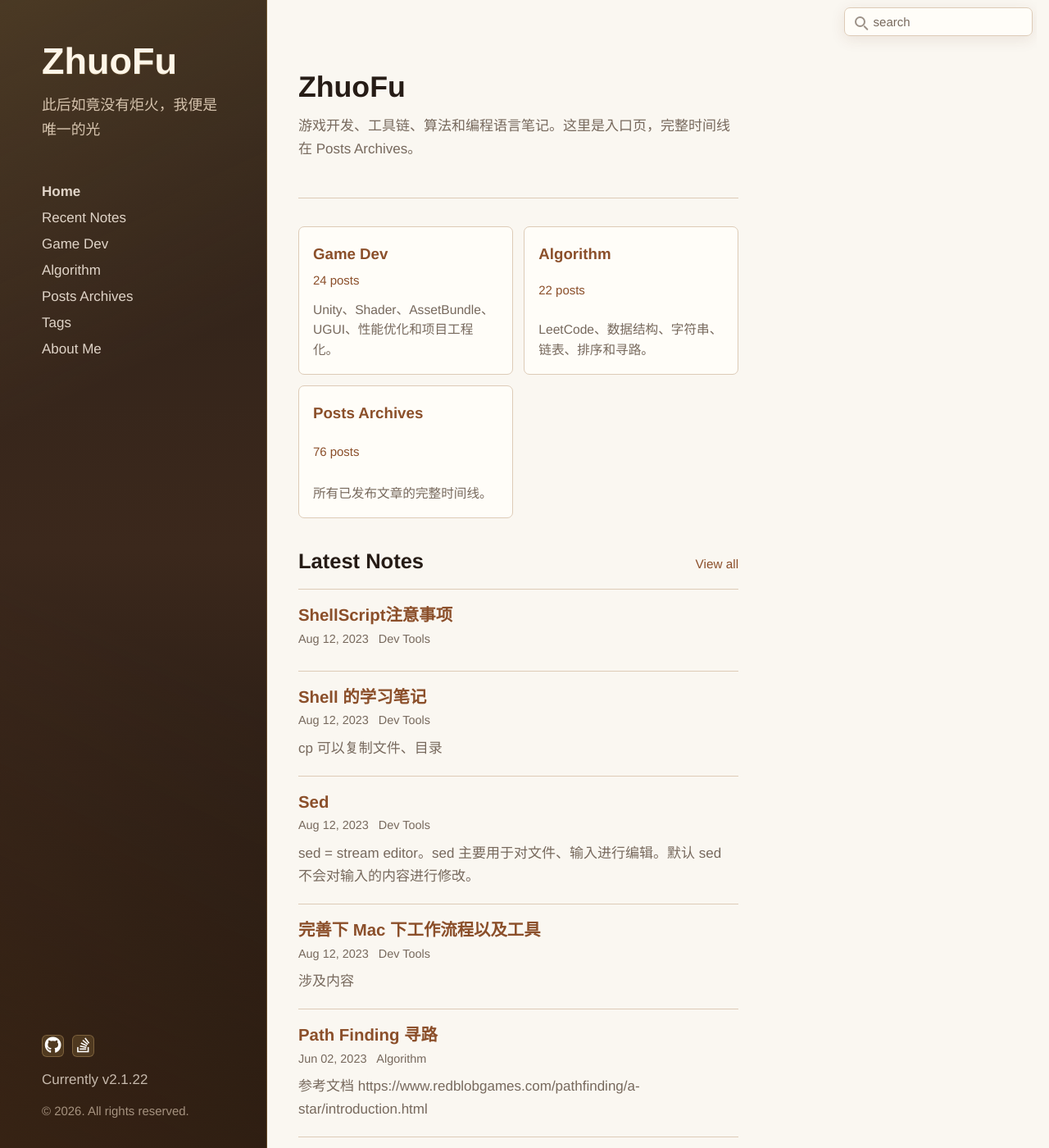
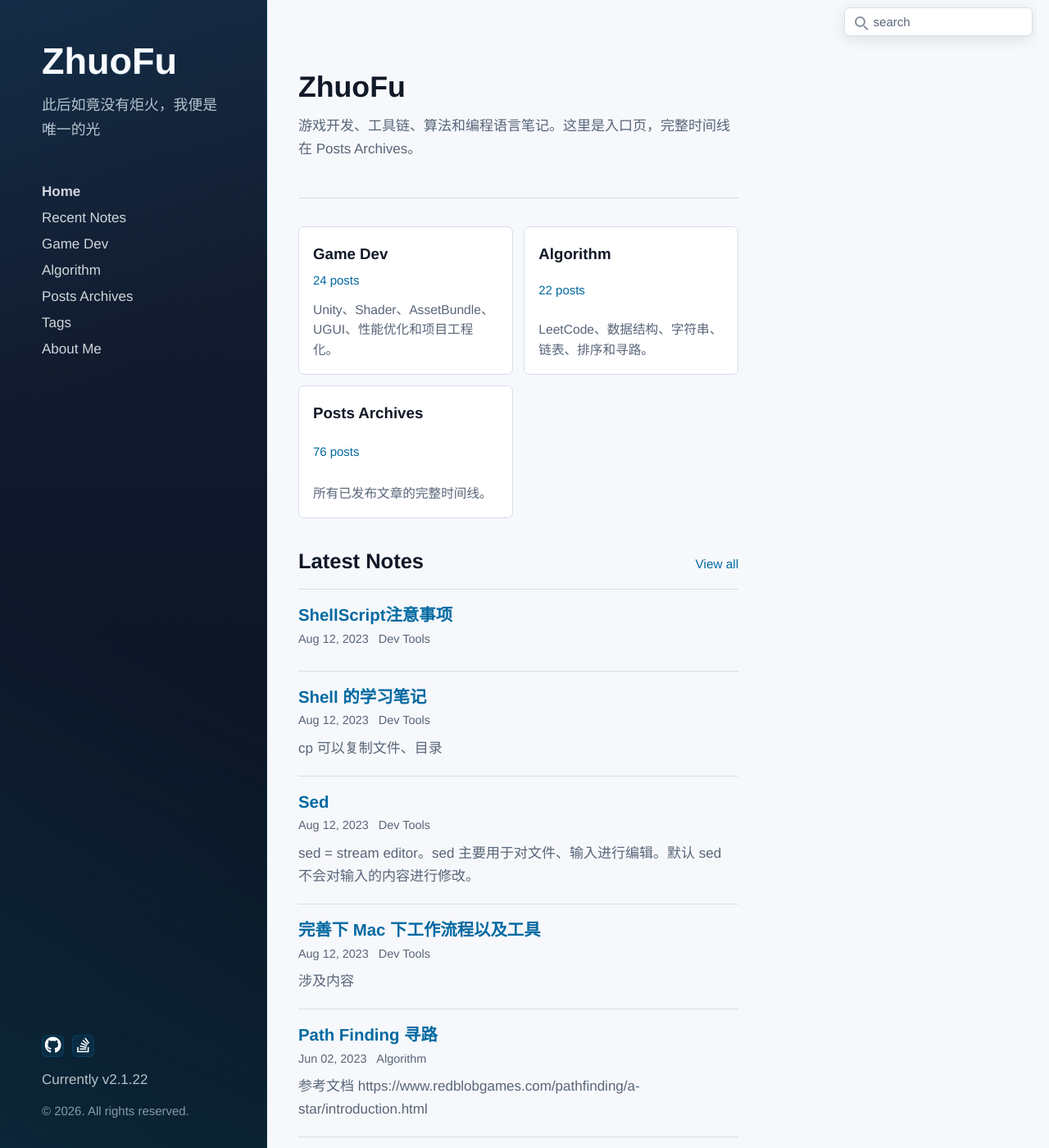
Before and after one commit to Newbility523/newbility523.github.io, a Jekyll site: the page built from index.html, in a window 1280 px wide and 1400 px high. Shown: the whole window at 82% size. Built offline with Jekyll 4.4.1, drawn with Linux system fonts in a browser that asks for light colours; nearby versions of some CDN libraries; some web fonts are replaced.

Commit message:
Apply modern blue color palette

```diff
--- a/public/css/hyde.css
+++ b/public/css/hyde.css
@@ -65,12 +65,12 @@ html {
 .sidebar {
   text-align: left;
   padding: 2rem;
-  color: rgba(255,255,255,.72);
+  color: var(--color-sidebar-text);
   background:
-    linear-gradient(155deg, rgba(196,154,82,.2) 0%, rgba(196,154,82,0) 34%),
-    linear-gradient(25deg, rgba(122,73,38,.34) 0%, rgba(122,73,38,0) 45%),
+    linear-gradient(155deg, rgba(var(--color-accent-rgb), .18) 0%, rgba(var(--color-accent-rgb), 0) 34%),
+    linear-gradient(25deg, rgba(var(--color-secondary-rgb), .28) 0%, rgba(var(--color-secondary-rgb), 0) 45%),
     linear-gradient(180deg, var(--color-sidebar-start) 0%, var(--color-sidebar-mid) 48%, var(--color-sidebar-end) 100%);
-  border-right: 1px solid rgba(196,154,82,.32);
+  border-right: 1px solid var(--color-sidebar-border);
   z-index: 0;
 }
 @media (min-width: 48rem) {
@@ -106,18 +106,18 @@ html {
 
 /* Sidebar links */
 .sidebar a {
-  color: #fff;
+  color: var(--color-sidebar-link);
 }
 
 .sidebar a:hover,
 .sidebar a:focus {
-  color: #f0c987;
+  color: var(--color-sidebar-link-hover);
   text-decoration: none;
 }
 
 /* About section */
 .sidebar-about h1 {
-  color: #fff;
+  color: var(--color-sidebar-link);
   margin-top: 0;
   font-family: var(--font-body);
   font-weight: bold;
@@ -126,14 +126,14 @@ html {
 }
 
 .sidebar-about h1 a {
-  color: #fff6e8;
-  text-shadow: 0 1px 0 rgba(196,154,82,.22);
+  color: var(--color-sidebar-brand);
+  text-shadow: 0 1px 0 rgba(var(--color-accent-rgb), .22);
 }
 
 .sidebar-about .lead {
   max-width: 19rem;
   margin-top: .85rem;
-  color: rgba(255,236,213,.78);
+  color: var(--color-sidebar-lead);
 }
 
 /* Sidebar nav */
@@ -146,7 +146,7 @@ html {
 .sidebar-nav a {
   display: block;
   margin: .22rem 0;
-  color: rgba(255,244,232,.84);
+  color: var(--color-sidebar-nav);
 }
 .sidebar-nav-item {
   display: block;
@@ -174,9 +174,9 @@ a.sidebar-nav-item:focus {
   width: 1.6rem;
   height: 1.6rem;
   margin-right: .3rem;
-  color: #fff;
-  background-color: rgba(196,154,82,.2);
-  border: 1px solid rgba(240,201,135,.28);
+  color: var(--color-sidebar-link);
+  background-color: rgba(var(--color-accent-rgb), .16);
+  border: 1px solid rgba(var(--color-accent-rgb), .28);
   border-radius: 6px;
 }
 
@@ -185,7 +185,7 @@ a.sidebar-nav-item:focus {
 }
 
 .sidebar-bottom .sidebar-nav-item {
-  color: rgba(255,244,232,.72);
+  color: var(--color-sidebar-text);
 }
 
 .sidebar-bottom p {
@@ -193,7 +193,7 @@ a.sidebar-nav-item:focus {
   margin-bottom: 0;
   font-size: .88rem;
   line-height: 1.5;
-  color: rgba(255,236,213,.56);
+  color: var(--color-sidebar-muted);
 }
 
 /* Sticky sidebar
@@ -254,10 +254,10 @@ a.sidebar-nav-item:focus {
   align-items: center;
   min-height: 2rem;
   overflow: hidden;
-  background: rgba(255, 253, 248, .94);
+  background: rgba(var(--color-surface-rgb), .94);
   border: 1px solid var(--color-border);
   border-radius: 7px;
-  box-shadow: 0 4px 18px rgba(95, 52, 27, .1);
+  box-shadow: var(--shadow-soft);
   backdrop-filter: blur(8px);
 }
 
@@ -325,10 +325,10 @@ a.sidebar-nav-item:focus {
   width: min(29rem, calc(100vw - 2.4rem));
   max-height: min(70vh, 32rem);
   overflow: auto;
-  background: rgba(255, 253, 248, .98);
+  background: rgba(var(--color-surface-rgb), .98);
   border: 1px solid var(--color-border);
   border-radius: 7px;
-  box-shadow: 0 12px 30px rgba(95, 52, 27, .15);
+  box-shadow: var(--shadow-elevated);
 }
 
 .site-search-result {
@@ -537,11 +537,11 @@ a.sidebar-nav-item:focus {
   color: #aa759f;
 }
 
-/* Brown */
+/* Custom */
 .theme-base-0f .sidebar {
   background:
-    linear-gradient(155deg, rgba(196,154,82,.2) 0%, rgba(196,154,82,0) 34%),
-    linear-gradient(25deg, rgba(122,73,38,.34) 0%, rgba(122,73,38,0) 45%),
+    linear-gradient(155deg, rgba(var(--color-accent-rgb), .18) 0%, rgba(var(--color-accent-rgb), 0) 34%),
+    linear-gradient(25deg, rgba(var(--color-secondary-rgb), .28) 0%, rgba(var(--color-secondary-rgb), 0) 45%),
     linear-gradient(180deg, var(--color-sidebar-start) 0%, var(--color-sidebar-mid) 48%, var(--color-sidebar-end) 100%);
 }
 .theme-base-0f .content a,
@@ -554,22 +554,40 @@ a.sidebar-nav-item:focus {
   color: var(--color-text);
 }
 
+.theme-base-0f .content .home-section-card {
+  color: var(--color-text);
+}
+
+.theme-base-0f .content .post-title a:hover,
+.theme-base-0f .content .page-title a:hover,
+.theme-base-0f .content .home-section-card:hover,
+.theme-base-0f .content .home-section-card:focus,
+.theme-base-0f .related-posts li a:hover {
+  color: var(--color-text);
+}
+
 .theme-base-0f .content .post-title a:hover,
 .theme-base-0f .content .page-title a:hover,
 .theme-base-0f .related-posts li a:hover {
   color: var(--color-accent);
 }
 
-/* Brown */
+/* Custom */
 .theme-long-qian .sidebar {
   background:
-    linear-gradient(155deg, rgba(196,154,82,.2) 0%, rgba(196,154,82,0) 34%),
-    linear-gradient(25deg, rgba(122,73,38,.34) 0%, rgba(122,73,38,0) 45%),
+    linear-gradient(155deg, rgba(var(--color-accent-rgb), .18) 0%, rgba(var(--color-accent-rgb), 0) 34%),
+    linear-gradient(25deg, rgba(var(--color-secondary-rgb), .28) 0%, rgba(var(--color-secondary-rgb), 0) 45%),
     linear-gradient(180deg, var(--color-sidebar-start) 0%, var(--color-sidebar-mid) 48%, var(--color-sidebar-end) 100%);
 }
 .theme-long-qian .content a,
 .theme-long-qian .related-posts li a:hover {
   color: var(--color-accent);
+}
+
+.theme-long-qian .content .home-section-card,
+.theme-long-qian .content .home-section-card:hover,
+.theme-long-qian .content .home-section-card:focus {
+  color: var(--color-text);
 }
 
 .comments {
--- a/public/css/poole.css
+++ b/public/css/poole.css
@@ -55,23 +55,43 @@
 :root {
   --font-body: "LXGW WenKai Lite", "PingFang SC", "Microsoft YaHei", "Helvetica Neue", Arial, sans-serif;
   --font-code: "JetBrains Mono", "LXGW WenKai Lite", Menlo, Monaco, "Courier New", monospace;
-  --color-page: #faf7f1;
-  --color-surface: #fffdf8;
-  --color-text: #261c16;
-  --color-muted: #77695d;
-  --color-soft: #efe4d7;
-  --color-border: #ddcbb7;
-  --color-accent: #8b4f2a;
-  --color-accent-strong: #5f341b;
-  --color-accent-warm: #b06a3c;
-  --color-tag-text: #9d463a;
-  --color-tag-bg: #f6e9e3;
-  --color-tag-border: #dfc2b4;
-  --color-code-bg: #f6ede3;
-  --color-sidebar-start: #2c2119;
-  --color-sidebar-mid: #3b281c;
-  --color-sidebar-end: #140f0b;
-  --color-sidebar-gold: #c49a52;
+  --color-primary: #0f172a;
+  --color-secondary: #155e75;
+  --color-primary-rgb: 15, 23, 42;
+  --color-secondary-rgb: 21, 94, 117;
+  --color-accent-rgb: 3, 105, 161;
+  --color-surface-rgb: 255, 255, 255;
+  --color-page: #f6f8fb;
+  --color-surface: #ffffff;
+  --color-text: #111827;
+  --color-muted: #596579;
+  --color-soft: #edf6fb;
+  --color-border: #d6dee9;
+  --color-accent: #0369a1;
+  --color-accent-strong: #0c4a6e;
+  --color-accent-warm: #0284c7;
+  --color-tag-text: #075985;
+  --color-tag-bg: #eaf6fd;
+  --color-tag-border: #c7e3f4;
+  --color-code-bg: #f1f5f9;
+  --color-success: #0f766e;
+  --color-warning: #b45309;
+  --color-error: #c2413a;
+  --color-sidebar-start: #172033;
+  --color-sidebar-mid: #0f172a;
+  --color-sidebar-end: #07111f;
+  --color-sidebar-gold: #67e8f9;
+  --color-sidebar-text: rgba(244, 249, 252, .74);
+  --color-sidebar-link: #ffffff;
+  --color-sidebar-link-hover: #bae6fd;
+  --color-sidebar-brand: #f8fbff;
+  --color-sidebar-lead: rgba(226, 241, 248, .78);
+  --color-sidebar-nav: rgba(244, 249, 252, .84);
+  --color-sidebar-muted: rgba(226, 241, 248, .58);
+  --color-sidebar-border: rgba(var(--color-accent-rgb), .28);
+  --shadow-soft: 0 4px 18px rgba(var(--color-primary-rgb), .1);
+  --shadow-elevated: 0 12px 30px rgba(var(--color-primary-rgb), .15);
+  --shadow-image: 0 8px 24px rgba(var(--color-primary-rgb), .12);
 }
 
 /*
@@ -236,7 +256,7 @@ pre:hover,
 pre:focus-within,
 .highlight:hover pre,
 .highlight:focus-within pre {
-  scrollbar-color: rgba(95, 52, 27, .32) transparent;
+  scrollbar-color: rgba(var(--color-primary-rgb), .32) transparent;
 }
 pre::-webkit-scrollbar {
   height: var(--code-scrollbar-height);
@@ -253,10 +273,10 @@ pre:hover::-webkit-scrollbar-thumb,
 pre:focus-within::-webkit-scrollbar-thumb,
 .highlight:hover pre::-webkit-scrollbar-thumb,
 .highlight:focus-within pre::-webkit-scrollbar-thumb {
-  background-color: rgba(95, 52, 27, .32);
+  background-color: rgba(var(--color-primary-rgb), .32);
 }
 pre::-webkit-scrollbar-thumb:hover {
-  background-color: rgba(95, 52, 27, .42);
+  background-color: rgba(var(--color-primary-rgb), .42);
 }
 pre code {
   padding: 0;
@@ -344,7 +364,7 @@ img {
   background-color: var(--color-surface);
   border: 1px solid var(--color-border);
   border-radius: 7px;
-  box-shadow: 0 8px 24px rgba(95, 52, 27, .12);
+  box-shadow: var(--shadow-image);
   cursor: zoom-in;
 }
 
@@ -600,7 +620,7 @@ tbody tr:nth-child(odd) th {
   color: var(--color-text);
   text-decoration: none;
   border-color: var(--color-accent-warm);
-  background-color: #fffaf1;
+  background-color: var(--color-soft);
 }
 
 .home-section-name {
@@ -715,7 +735,7 @@ tbody tr:nth-child(odd) th {
   left: .32rem;
   width: 4px;
   content: "";
-  background: rgba(95, 52, 27, .14);
+  background: rgba(var(--color-accent-rgb), .16);
   border-radius: 999px;
 }
 
@@ -770,7 +790,7 @@ tbody tr:nth-child(odd) th {
   height: .56rem;
   content: "";
   background: var(--color-page);
-  border: 2px solid #c2a082;
+  border: 2px solid var(--color-accent-warm);
   border-radius: 50%;
 }
 
@@ -798,7 +818,7 @@ tbody tr:nth-child(odd) th {
   width: .52rem;
   height: .52rem;
   content: "";
-  background: #c2a082;
+  background: var(--color-accent-warm);
   border: 2px solid var(--color-page);
   border-radius: 50%;
 }
```
